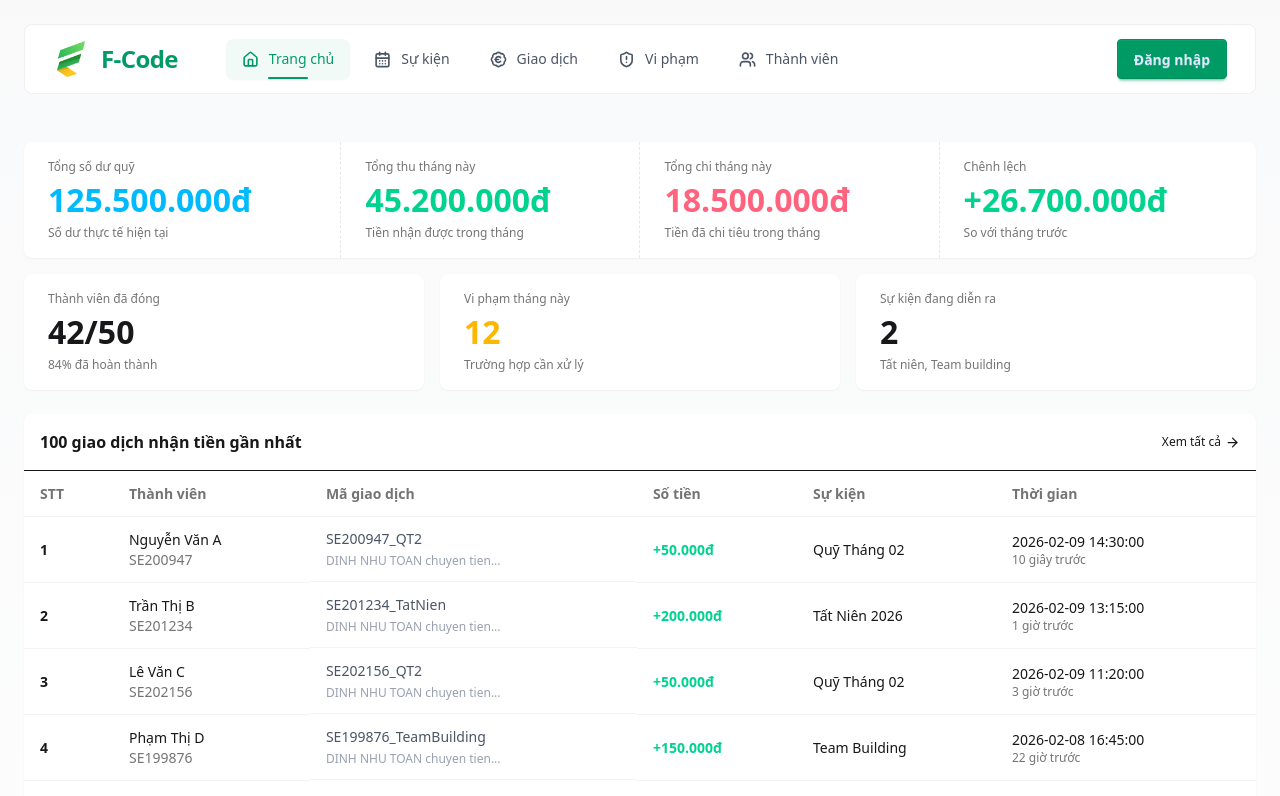
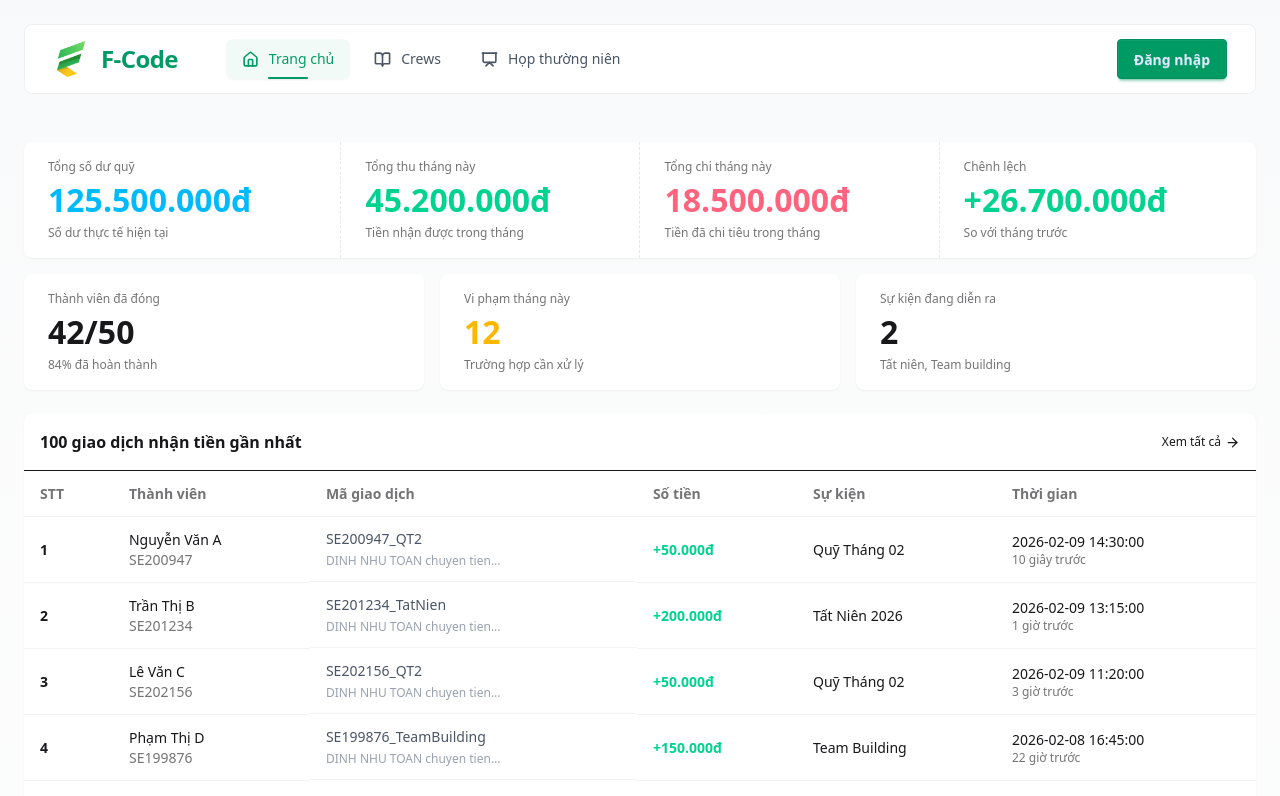
Before and after one commit to f-code-project/smart-qr-attendance-system, a React (Vite) app in the folder apps/web/: page / in a window 1280 px wide. Shown: the top 796 px of the page. Built offline with nearby package versions, Linux system fonts and the light colour scheme.

Commit message:
feat: change title header

```diff
--- a/apps/web/src/components/Header/index.tsx
+++ b/apps/web/src/components/Header/index.tsx
@@ -1,4 +1,4 @@
-import { BadgeEuro, CalendarDays, House, ShieldAlert, Users } from 'lucide-react';
+import { BookOpen, House, Presentation } from 'lucide-react';
 import { Link, useLocation } from 'react-router';
 import ActiveHeader from '../../utils/active-header';
 import { NavLink } from './NavLink';
@@ -27,36 +27,18 @@ export const Header = () => {
             </li>
             <li>
               <NavLink
-                url="/events"
-                name="Sự kiện"
-                Icon={CalendarDays}
-                active={ActiveHeader.isActive(location.pathname, '/events')}
+                url="/crews"
+                name="Crews"
+                Icon={BookOpen}
+                active={ActiveHeader.isActive(location.pathname, '/crews')}
               />
             </li>
             <li>
               <NavLink
-                url="/history-transactions"
-                name="Giao dịch"
-                Icon={BadgeEuro}
-                active={ActiveHeader.isActive(location.pathname, '/history-transactions')}
-              />
-            </li>
-
-            <li>
-              <NavLink
-                url="/violations"
-                name="Vi phạm"
-                Icon={ShieldAlert}
-                active={ActiveHeader.isActive(location.pathname, '/violations')}
-              />
-            </li>
-
-            <li>
-              <NavLink
-                url="/members"
-                name="Thành viên"
-                Icon={Users}
-                active={ActiveHeader.isActive(location.pathname, '/members')}
+                url="/annual-meeting"
+                name="Họp thường niên"
+                Icon={Presentation}
+                active={ActiveHeader.isActive(location.pathname, '/annual-meeting')}
               />
             </li>
 
```
